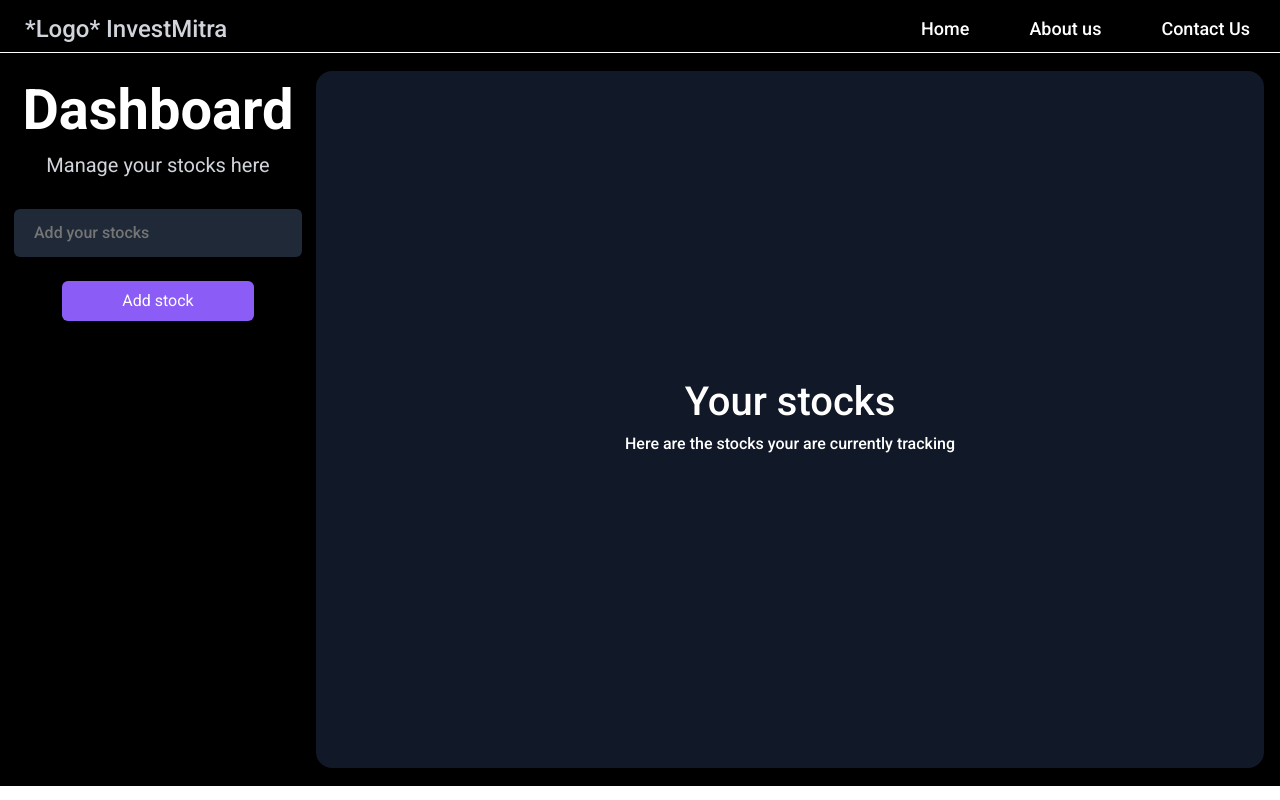
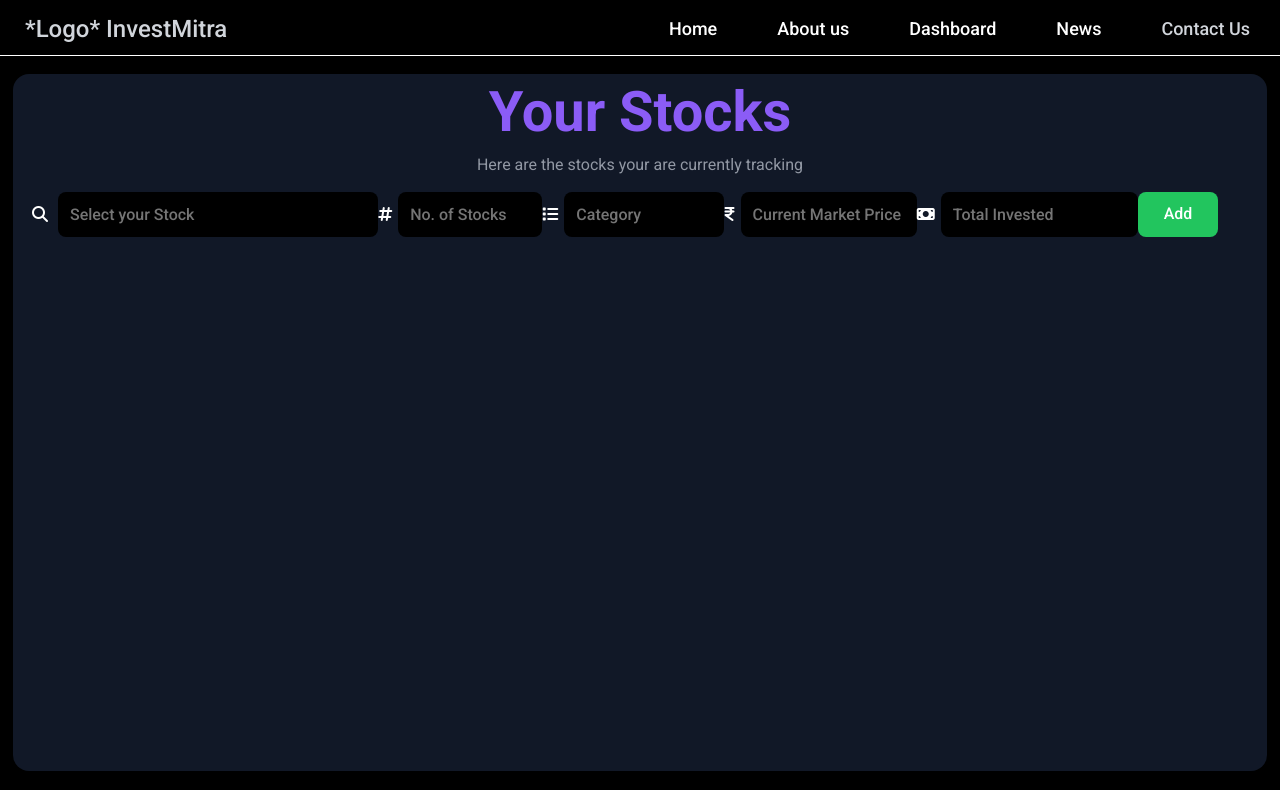
Before and after one commit to prajwal-bandekar/Stock-Portfolio-Management, a React (Create React App) app in the folder spmui/: page /dashboard in a window 1280 px wide. Built offline with nearby package versions, Linux system fonts and the light colour scheme; a web font is replaced by a local one.

Commit message:
Added a basic UI Design for Dashboard to add Securities

```diff
--- a/spmui/src/App.js
+++ b/spmui/src/App.js
@@ -9,7 +9,6 @@ import SignupForm from "./components/Authentication/SignupForm.jsx";
 import LoginEmail from "./components/Authentication/LoginEmail";
 import LoginPhone from "./components/Authentication/LoginPhone";
 import Dashboard from "./components/Dashboard/Dashboard";
-import Footer from "./components/Footer";
 import News from "./components/Dashboard/News";
 // import News from "./components/Dashboard/News";
 
@@ -24,7 +23,6 @@ function App() {
           <Route path="/login-via-email" element={<LoginEmail />} />
           <Route path="/login-via-phone" element={<LoginPhone />} />
           <Route path="/about" element={<About />} />
-          <Route path="/contact-us" element={<Footer/>} />
           <Route path="/dashboard" element={<Dashboard/>} />
           <Route path="/news" element={<News/>} />
         </Routes>
--- a/spmui/src/components/Authentication/SignupForm.jsx
+++ b/spmui/src/components/Authentication/SignupForm.jsx
@@ -3,6 +3,8 @@ import "./Styles/Signup.css";
 import { useState } from "react";
 import axios from "axios";
 import { Link } from "react-router-dom";
+import Navbar from '../Navbar'
+import Footer from '../Footer'
 
 function SignupForm() {
   let [name, setName] = useState(null);
@@ -33,7 +35,10 @@ function SignupForm() {
   };
 
   return (
+    <>
+    <Navbar />
     <div id="box-parent">
+
       <div id="box-child">
         <Form>
 
@@ -92,6 +97,9 @@ function SignupForm() {
         </Form>
       </div>
     </div>
+    <Footer/>
+    </>
+
   );
 }
 
--- a/spmui/src/components/Dashboard/Dashboard.jsx
+++ b/spmui/src/components/Dashboard/Dashboard.jsx
@@ -1,25 +1,49 @@
-import React from "react";
+import React, { useState } from "react";
 import Navbar from "../Navbar";
 import "../Styles/Dashboard.css";
 const Dashboard = () => {
+
+const [nos,setNos] = useState();
+const [category, setCategory] = useState();
+const[cmp, setCmp] = useState();
+const[total, setTotal] = useState();
+
+
   return (
     <>
       <Navbar />
+      <div id="dash-main">
+        <div id="dash-right">
+          <h1>Your Stocks</h1>
+          <h6>Here are the stocks your are currently tracking</h6>
+          <div className="add-div">
+            <span>
+              <i class="fa-solid fa-magnifying-glass"></i>{" "}
+              <input id="i1"  type="text" placeholder="Select your Stock" />
+            </span>
 
-      <div id="dash-main">
+            <span>
+            <i class="fa-solid fa-hashtag"></i>
+            <input id="i2" value={nos} type="number" placeholder="No. of Stocks" onChange={(e)=>{setNos(e.target.value)}} />
+            </span>
 
-        <div id="dash-left">
-          <h1 id="h1left">Dashboard</h1>
-          <h6 id="h6left">Manage your stocks here</h6>
-          <br />
-          <input type="text" placeholder="Add your stocks" />
-          <br />
-          <button id="dash-button">Add stock</button>
-        </div>
+            <span>
+            <i class="fa-solid fa-list"></i>
+            <input id="i3" value={category} type="text" placeholder="Category" onChange={(e)=>{setCategory(e.target.value.toUpperCase())}} />
+            </span>
 
-        <div id="dash-right">
-          <h1>Your stocks</h1>
-          <h6>Here are the stocks your are currently tracking</h6>
+            <span>
+            <i class="fa-solid fa-indian-rupee-sign"></i>
+            <input id="i4" value={cmp} type="number" placeholder="Current Market Price" onChange={(e)=>{setCmp(e.target.value)}} />
+            </span>
+
+            <span>
+            <i class="fa-solid fa-money-bill"></i>
+            <input id="i5" value={total} type="number" placeholder="Total Invested" onChange={(e)=>{setTotal(e.target.value)}} />
+            </span>
+
+            <button id="addbtn">Add</button>
+          </div>
         </div>
       </div>
     </>
--- a/spmui/src/components/Dashboard/NewsItem.jsx
+++ b/spmui/src/components/Dashboard/NewsItem.jsx
@@ -54,14 +54,14 @@ const NewsItem = () => {
         ))}
       </div>
 <br />
-      <div className="button-navigate">
+      {/* <div className="button-navigate">
         <button onClick={handlePrevios}>
           <i class="fa-solid fa-arrow-left"></i>
         </button>
         <button onClick={handleNext}>
           <i class="fa-solid fa-arrow-right"></i>
         </button>
-      </div>
+      </div> */}
     </div>
   );
 };
--- a/spmui/src/components/Navbar.jsx
+++ b/spmui/src/components/Navbar.jsx
@@ -3,6 +3,14 @@ import './Styles/Navbar.css'
 import { Link } from "react-router-dom";
 
 const Navbar = () => {
+
+  const scrollToFooter = () => {
+    const footerElement = document.getElementById('footer');
+    if (footerElement) {
+      footerElement.scrollIntoView({ behavior: 'smooth' });
+    }
+  };
+
   return (
     <>
     <div id="parentdiv">
@@ -12,12 +20,11 @@ const Navbar = () => {
         </div>
 
         <div id="nav-right">
-          {/* <h4 className="linkNavBar">Home</h4>
-          <h4 className="linkNavBar">About</h4>
-          <h4 className="linkNavBar">Contact Us</h4> */}
           <h4 className="linkNavBar"> <Link to="/">Home</Link></h4>
             <h4 className="linkNavBar"><Link to="/about">About us</Link></h4>
-            <h4 className="linkNavBar"><Link to="/contact-us">Contact Us</Link></h4>
+            <h4 className="linkNavBar"><Link to="/dashboard">Dashboard</Link></h4>
+            <h4 className="linkNavBar"><Link to="/news">News</Link></h4>
+            <h4 className="linkNavBar" onClick={scrollToFooter}>Contact Us</h4>
         </div>
       </div>
     </div>
--- a/spmui/src/components/Styles/Dashboard.css
+++ b/spmui/src/components/Styles/Dashboard.css
@@ -6,66 +6,80 @@
     height: 91.7vh;
     width: 100%;
     background-color: black;
-    /* padding: 5px; */
+
 }
 
-#dash-left{
+#dash-right{
     display: flex;
     /* justify-content: center; */
     align-items: center;
     flex-direction: column;
-    height: 96%;
-    width: 25%;
-    background-color: black;
-    color: white;
-    /* margin-right:13px ; */
-    margin-top: 20px;
-}
-
-#h1left{
-    font-size: 3.5rem;
-    font-weight: 900;
-}
-
-#h6left{
-    font-size: 1.25rem;
-    font-weight: 400;
-    color: #D1D5DB;
-}
-
-#dash-left input{
-background-color: #1F2937;
-padding: 5px 20px;
-border-radius: 6px;
-height: 48px;
-width: 18rem;
-border: none;
-font-weight:500;
-}
-
-#dash-button{
-    height: 40px;
-    width: 12rem;
-    border: none;
-    border-radius: 6px;
-    background-color:#8B5CF6 ;
-    color: white;
-}
-
-/* WORK ON THIS LATER
-#dash-left input:focus {
-    border-color: #ff0000 !important;
-  } */
-
-#dash-right{
-    display: flex;
-    justify-content: center;
-    align-items: center;
-    flex-direction: column;
     height: 95%;
-    width: 75%;
+    width: 98%;
     border-radius: 16px;
     background-color: #111827;
     color: white;
-    margin-right: 16px;
+
+
+    h1{
+        padding-top: 5px;
+        color: #8B5CF6;
+        font-weight: 900;
+        font-size: 3.5rem;
+    }
+    h6{
+        color: #9298A4;
+        font-weight: 400;
+        font-size: 1rem;
+    }
 }
+
+
+.add-div{
+    margin-top: 10px;
+    width: 95vw;
+    display: flex;
+    justify-content: space-between;
+    padding-right: 30px;
+
+    i{
+        padding-right: 6px;
+    }
+
+    input{
+        background-color: black;
+        color: rgb(167, 167, 167);
+        border: none;
+        padding-left: 12px;
+
+        height: 45px;
+        border-radius: 8px;
+        font-weight: 500;
+    }
+
+    #i1{
+        width: 20rem;
+    }
+
+    #i2{
+        width: 9rem;
+    }
+
+    #i3{
+        width: 10rem;
+    }
+
+    #i4{
+        width: 11rem;
+    }
+
+    #addbtn{
+        width: 5rem;
+        border-radius: 8px;
+        border: none;
+        color: white;
+        background-color: #22C55E;
+        font-weight: 500;
+    }
+
+}
--- a/spmui/src/components/Styles/Footer.css
+++ b/spmui/src/components/Styles/Footer.css
@@ -6,6 +6,7 @@
     justify-content: space-around;
     align-items: center;
     line-height: 150%;
+    border-top: 1px solid white;
     /* font-size: large; */
   }
 
--- a/spmui/src/components/Styles/LP.css
+++ b/spmui/src/components/Styles/LP.css
@@ -74,6 +74,7 @@ padding: 0px 5px;
   height: 80vh;
   background-color: #111827;
   color: #8B5CF6;
+  border-radius: 16px;
 }
 
 #header{
--- a/spmui/src/components/Styles/Navbar.css
+++ b/spmui/src/components/Styles/Navbar.css
@@ -3,6 +3,7 @@
     justify-content:space-between;
     border-bottom: 1.2px white solid;
     width: 100%;
+    height: 3.5rem;
 }
 
 /* #border-bottom{
```
Also changed, not shown: spmui/src/components/ContactUs.jsx (deleted, +0 -9 lines).
